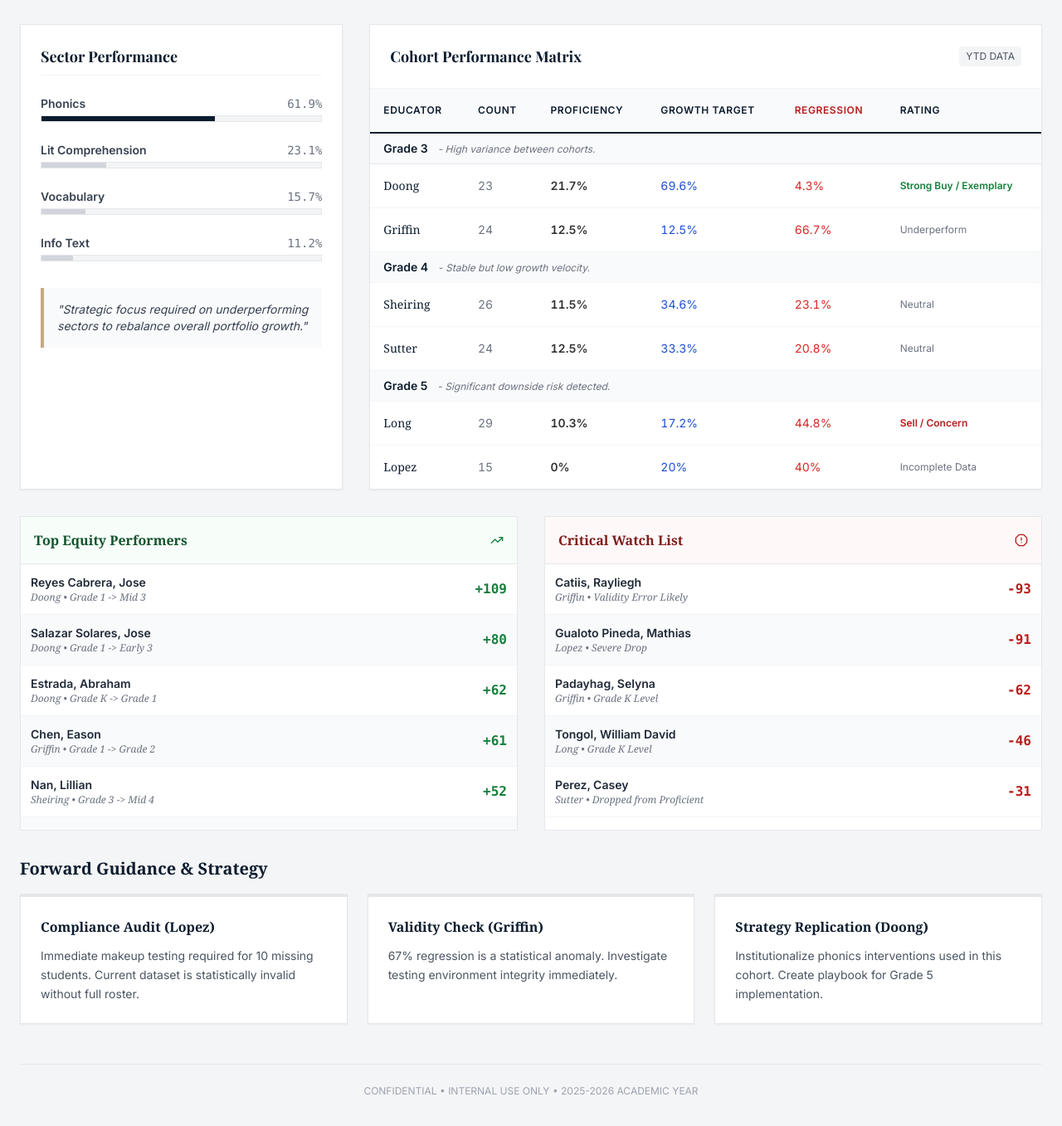
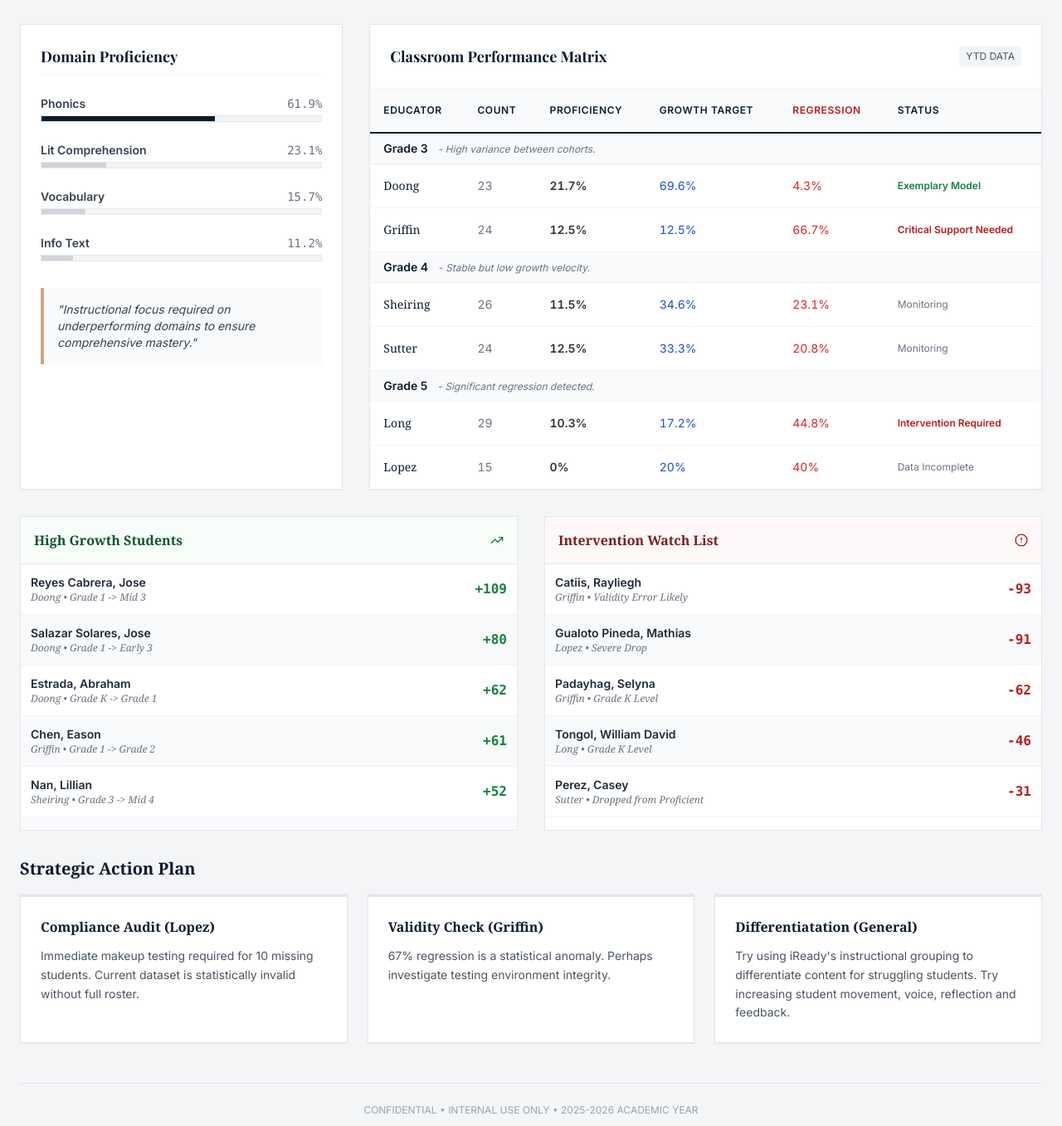
Before and after one commit to loydiedoong/room_16, a plain HTML site: page index.html in a window 1280 px wide. Shown: the part 308-1665 px from the top of the page at 83% size. Drawn offline with nearby package versions, Linux system fonts and the light colour scheme.

Commit message:
Update index.html

```diff
--- a/index.html
+++ b/index.html
@@ -123,7 +123,7 @@
             <!-- Risk -->
             <div class="gs-card p-5 border-t-red-600">
                 <div class="flex justify-between items-start mb-2">
-                    <span class="text-xs font-bold uppercase tracking-widest text-gray-500">Risk Exposure</span>
+                    <span class="text-xs font-bold uppercase tracking-widest text-gray-500">Regression Alert</span>
                     <i data-lucide="alert-triangle" class="w-4 h-4 text-red-600"></i>
                 </div>
                 <div class="text-4xl font-serif text-red-700 mb-1" id="summary-stagnation">--%</div>
@@ -147,12 +147,12 @@
             <!-- Left Column: Domain Analysis -->
             <div class="lg:col-span-1">
                 <div class="bg-white p-6 border border-gray-200 shadow-sm h-full">
-                    <h3 class="text-lg font-bold text-[#0C1C2E] mb-6 pb-2 border-b border-gray-100">Sector Performance</h3>
+                    <h3 class="text-lg font-bold text-[#0C1C2E] mb-6 pb-2 border-b border-gray-100">Domain Proficiency</h3>
                     <div id="domain-container" class="space-y-6">
                         <!-- Domain bars injected here -->
                     </div>
                     <div class="mt-8 p-4 bg-gray-50 border-l-4 border-[#C5A983] text-sm text-gray-700 italic">
-                        "Strategic focus required on underperforming sectors to rebalance overall portfolio growth."
+                        "Instructional focus required on underperforming domains to ensure comprehensive mastery."
                     </div>
                 </div>
             </div>
@@ -161,7 +161,7 @@
             <div class="lg:col-span-2">
                 <div class="bg-white border border-gray-200 shadow-sm">
                     <div class="p-6 border-b border-gray-100 flex justify-between items-center">
-                        <h3 class="text-lg font-bold text-[#0C1C2E]">Cohort Performance Matrix</h3>
+                        <h3 class="text-lg font-bold text-[#0C1C2E]">Classroom Performance Matrix</h3>
                         <span class="text-xs uppercase bg-gray-100 px-2 py-1 rounded text-gray-600">YTD Data</span>
                     </div>
                     <div class="overflow-x-auto">
@@ -173,7 +173,7 @@
                                     <th class="p-4">Proficiency</th>
                                     <th class="p-4">Growth Target</th>
                                     <th class="p-4 text-red-700">Regression</th>
-                                    <th class="p-4">Rating</th>
+                                    <th class="p-4">Status</th>
                                 </tr>
                             </thead>
                             <tbody id="teacher-table-body" class="divide-y divide-gray-100">
@@ -190,7 +190,7 @@
             <!-- High Performers -->
             <div class="bg-white border border-gray-200">
                 <div class="p-4 border-b border-gray-200 bg-green-50/50 flex justify-between items-center">
-                    <h3 class="font-bold text-green-900 font-serif">Top Equity Performers</h3>
+                    <h3 class="font-bold text-green-900 font-serif">High Growth Students</h3>
                     <i data-lucide="trending-up" class="w-4 h-4 text-green-700"></i>
                 </div>
                 <div class="p-0 max-h-80 overflow-y-auto" id="high-flyers-list">
@@ -201,7 +201,7 @@
             <!-- Watch List -->
             <div class="bg-white border border-gray-200">
                 <div class="p-4 border-b border-gray-200 bg-red-50/50 flex justify-between items-center">
-                    <h3 class="font-bold text-red-900 font-serif">Critical Watch List</h3>
+                    <h3 class="font-bold text-red-900 font-serif">Intervention Watch List</h3>
                     <i data-lucide="alert-octagon" class="w-4 h-4 text-red-700"></i>
                 </div>
                 <div class="p-0 max-h-80 overflow-y-auto" id="intervention-list">
@@ -212,7 +212,7 @@
 
         <!-- Strategic Recommendations -->
         <div class="mb-12">
-            <h3 class="text-xl font-bold text-[#0C1C2E] mb-4 font-serif">Forward Guidance & Strategy</h3>
+            <h3 class="text-xl font-bold text-[#0C1C2E] mb-4 font-serif">Strategic Action Plan</h3>
             <div class="grid grid-cols-1 md:grid-cols-3 gap-6" id="recommendations-container">
                 <!-- Recommendations injected here -->
             </div>
@@ -248,24 +248,24 @@
                     grade: "Grade 3",
                     analysis: "High variance between cohorts.",
                     teachers: [
-                        { name: "Doong", students: 23, proficient: 21.7, metGrowth: 69.6, regression: 4.3, status: "Strong Buy / Exemplary" },
-                        { name: "Griffin", students: 24, proficient: 12.5, metGrowth: 12.5, regression: 66.7, status: "Underperform" }
+                        { name: "Doong", students: 23, proficient: 21.7, metGrowth: 69.6, regression: 4.3, status: "Exemplary Model" },
+                        { name: "Griffin", students: 24, proficient: 12.5, metGrowth: 12.5, regression: 66.7, status: "Critical Support Needed" }
                     ]
                 },
                 {
                     grade: "Grade 4",
                     analysis: "Stable but low growth velocity.",
                     teachers: [
-                        { name: "Sheiring", students: 26, proficient: 11.5, metGrowth: 34.6, regression: 23.1, status: "Neutral" },
-                        { name: "Sutter", students: 24, proficient: 12.5, metGrowth: 33.3, regression: 20.8, status: "Neutral" }
+                        { name: "Sheiring", students: 26, proficient: 11.5, metGrowth: 34.6, regression: 23.1, status: "Monitoring" },
+                        { name: "Sutter", students: 24, proficient: 12.5, metGrowth: 33.3, regression: 20.8, status: "Monitoring" }
                     ]
                 },
                 {
                     grade: "Grade 5",
-                    analysis: "Significant downside risk detected.",
+                    analysis: "Significant regression detected.",
                     teachers: [
-                        { name: "Long", students: 29, proficient: 10.3, metGrowth: 17.2, regression: 44.8, status: "Sell / Concern" },
-                        { name: "Lopez", students: 15, proficient: 0.0, metGrowth: 20.0, regression: 40.0, status: "Incomplete Data" }
+                        { name: "Long", students: 29, proficient: 10.3, metGrowth: 17.2, regression: 44.8, status: "Intervention Required" },
+                        { name: "Lopez", students: 15, proficient: 0.0, metGrowth: 20.0, regression: 40.0, status: "Data Incomplete" }
                     ]
                 }
             ],
@@ -289,8 +289,8 @@
             },
             recommendations: [
                 { title: "Compliance Audit (Lopez)", text: "Immediate makeup testing required for 10 missing students. Current dataset is statistically invalid without full roster." },
-                { title: "Validity Check (Griffin)", text: "67% regression is a statistical anomaly. Investigate testing environment integrity immediately." },
-                { title: "Strategy Replication (Doong)", text: "Institutionalize phonics interventions used in this cohort. Create playbook for Grade 5 implementation." }
+                { title: "Validity Check (Griffin)", text: "67% regression is a statistical anomaly. Perhaps investigate testing environment integrity." },
+                { title: "Differentiatation (General)", text: "Try using iReady's instructional grouping to differentiate content for struggling students. Try increasing student movement, voice, reflection and feedback." }
             ]
         };
 
@@ -313,17 +313,17 @@
             grades: [
                 {
                     grade: "Grade 3",
-                    analysis: "Strongest growth engine in the portfolio.",
+                    analysis: "Strongest growth engine in the school.",
                     teachers: [
-                        { name: "Doong", students: 23, proficient: 30.4, metGrowth: 17.4, regression: 0.0, status: "Strong Buy / Exemplary" },
-                        { name: "Griffin", students: 24, proficient: 20.8, metGrowth: 29.2, regression: 25.0, status: "High Volatility" }
+                        { name: "Doong", students: 23, proficient: 30.4, metGrowth: 17.4, regression: 0.0, status: "Exemplary Model" },
+                        { name: "Griffin", students: 24, proficient: 20.8, metGrowth: 29.2, regression: 25.0, status: "High Variance" }
                     ]
                 },
                 {
                     grade: "Grade 4",
                     analysis: "Instructional interference causing drag.",
                     teachers: [
-                        { name: "Sheiring", students: 26, proficient: 34.6, metGrowth: 19.2, regression: 26.9, status: "Neutral" },
+                        { name: "Sheiring", students: 26, proficient: 34.6, metGrowth: 19.2, regression: 26.9, status: "Monitoring" },
                         { name: "Sutter", students: 24, proficient: 37.5, metGrowth: 12.5, regression: 29.2, status: "Stagnant" }
                     ]
                 },
@@ -331,8 +331,8 @@
                     grade: "Grade 5",
                     analysis: "Retention failure in Unit 2 material.",
                     teachers: [
-                        { name: "Long", students: 29, proficient: 34.5, metGrowth: 20.7, regression: 27.6, status: "Hold" },
-                        { name: "Lopez", students: 25, proficient: 20.0, metGrowth: 12.0, regression: 36.0, status: "Sell / Critical" }
+                        { name: "Long", students: 29, proficient: 34.5, metGrowth: 20.7, regression: 27.6, status: "Concern" },
+                        { name: "Lopez", students: 25, proficient: 20.0, metGrowth: 12.0, regression: 36.0, status: "Critical Support Needed" }
                     ]
                 }
             ],
@@ -352,9 +352,9 @@
                 ]
             },
             recommendations: [
-                { title: "Curriculum Bridge (Grade 5)", text: "Pause Unit 3. Implement 1-week liquidity bridge (money models) to reteach Fraction-Decimal conversion." },
-                { title: "Fluency Hedge (Grade 4)", text: "Integrate 'Area Model' multiplication daily to prevent depreciation of Unit 2 skills." },
-                { title: "Management Restructure (Lopez)", text: "Cohort requires instructional coach to co-plan. Current strategy is not yielding ROI." }
+                { title: "Curriculum Bridge (Grade 5)", text: "Pause Unit 3. Implement 1-week conceptual bridge (money models) to reteach Fraction-Decimal conversion." },
+                { title: "Fluency Maintenance (Grade 4)", text: "Integrate 'Area Model' multiplication daily to prevent skill regression in Unit 2 material." },
+                { title: "Instructional Coaching (Lopez)", text: "Cohort requires instructional coach to co-plan. Current strategy is not yielding learning impact." }
             ]
         };
 
@@ -416,8 +416,8 @@
                 grade.teachers.forEach(teacher => {
                     // Determine status color
                     let statusClass = "text-gray-500";
-                    if (teacher.status.includes("Exemplary") || teacher.status.includes("Strong Buy")) statusClass = "text-green-700 font-bold";
-                    if (teacher.status.includes("Critical") || teacher.status.includes("Sell")) statusClass = "text-red-700 font-bold";
+                    if (teacher.status.includes("Exemplary") || teacher.status.includes("Strong")) statusClass = "text-green-700 font-bold";
+                    if (teacher.status.includes("Critical") || teacher.status.includes("Intervention") || teacher.status.includes("Support")) statusClass = "text-red-700 font-bold";
 
                     const row = `
                         <tr class="hover:bg-blue-50 transition-colors">
```
